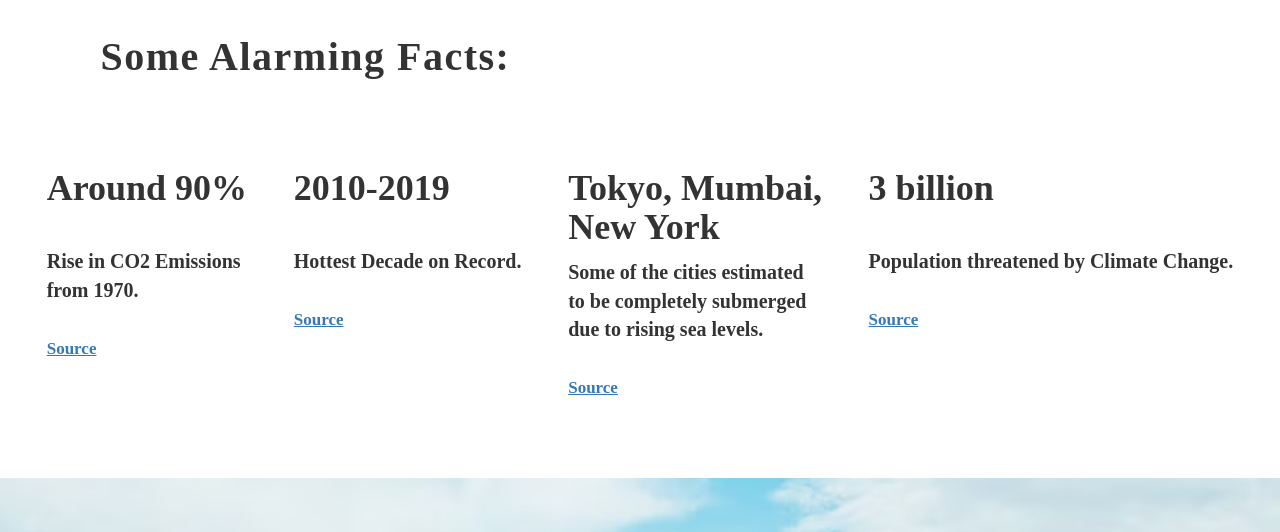
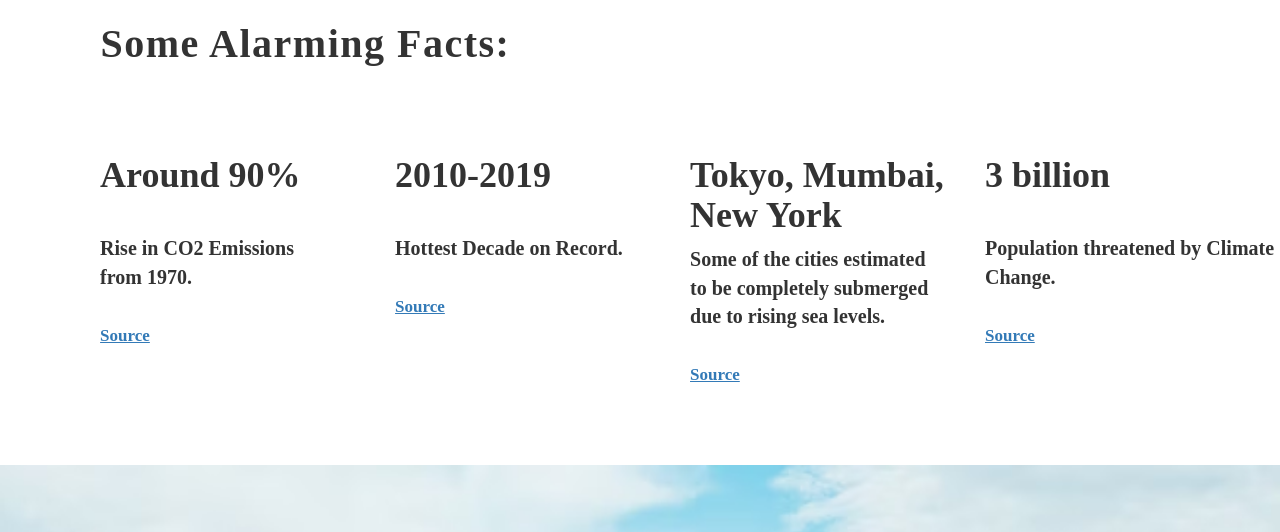
Before and after one commit to parthsanan/Climatist, a plain HTML site: page index.html in a window 1280 px wide. Shown: the part 920-1452 px from the top of the page. Drawn offline with Linux system fonts and the light colour scheme; a web font is replaced by a local one.

Commit message:
Editing Data Class

```diff
--- a/home.css
+++ b/home.css
@@ -137,6 +137,7 @@ section.content{
 }
 
 section.content .head{
+    padding-top: 3%;
     padding-left: 9.5%;
     width: 69%;
 }
@@ -172,7 +173,12 @@ section.data{
     font-size: 20px;
     font-weight: bold;
     padding-bottom: 6%;
+    padding-left: 7.82%;
     justify-content: space-evenly;
+}
+
+section.data .data1{
+    flex-basis: 25%;
 }
 
 section.data h1{
```
